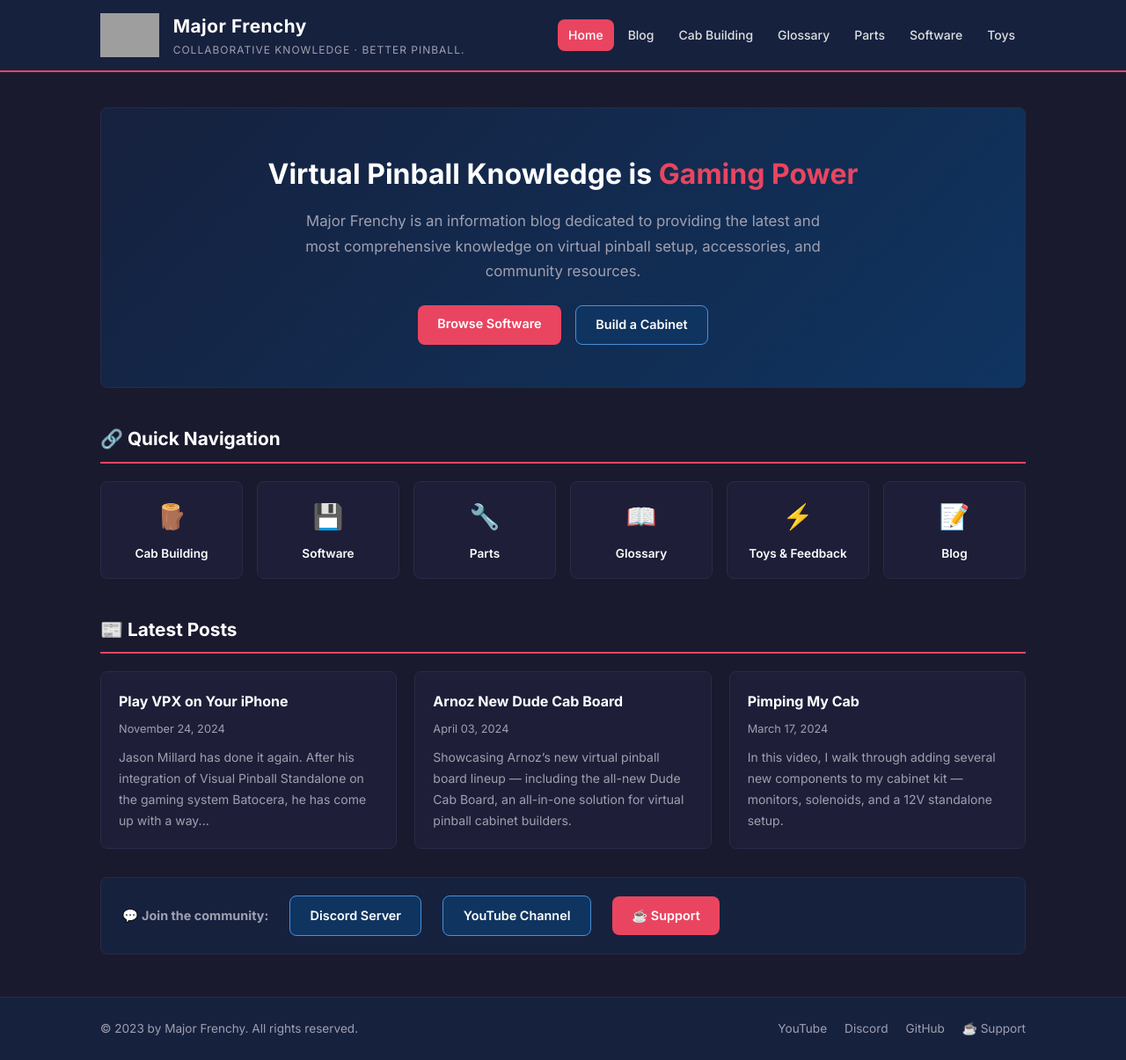
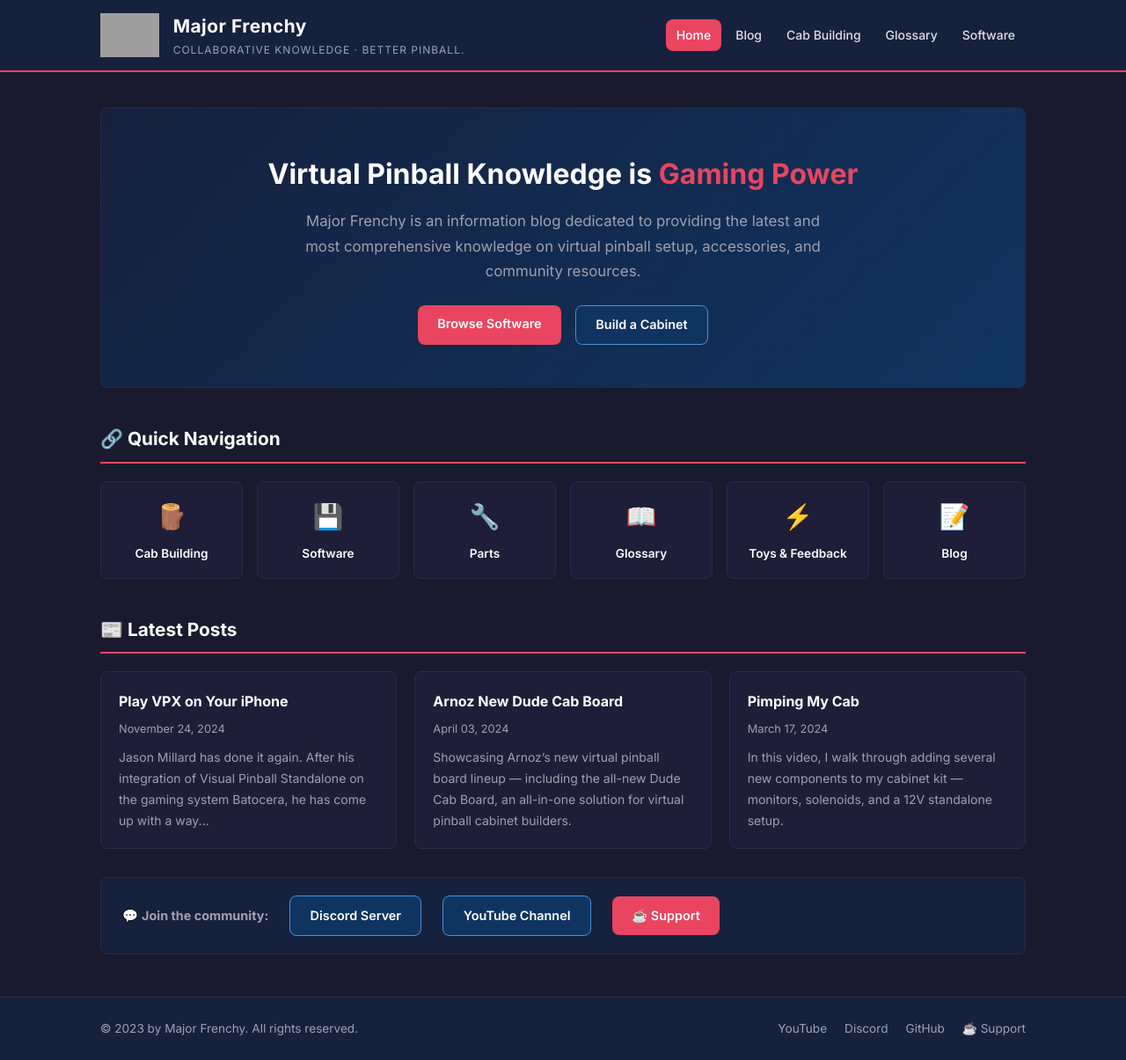
Before and after one commit to MajorFrenchy/MajorFrenchy.github.io, a Jekyll site: the page built from index.html, in a window 1280 px wide and 1205 px high. Shown: the whole window at 88% size. Built offline with Jekyll 4.4.1, drawn with Linux system fonts in a browser that asks for light colours; grey boxes are pictures that could not be loaded.

Commit message:
Update _config.yml

```diff
--- a/_config.yml
+++ b/_config.yml
@@ -15,12 +15,8 @@
     url: /cab-building/
   - title: Glossary
     url: /glossary/
-  - title: Parts
-    url: /parts/
   - title: Software
     url: /software/
-  - title: Toys
-    url: /toys/
 
 plugins:
   - jekyll-feed
```
